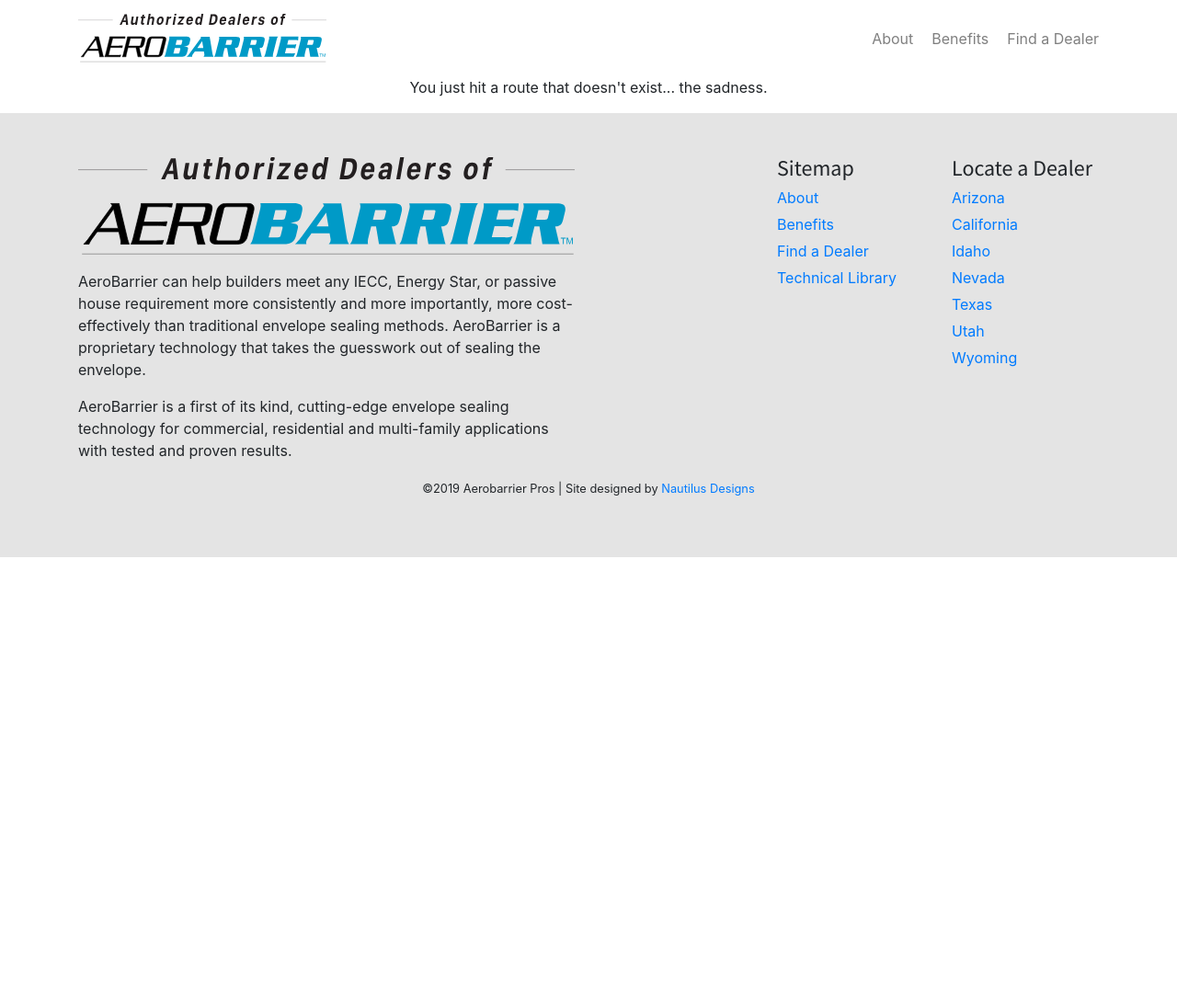
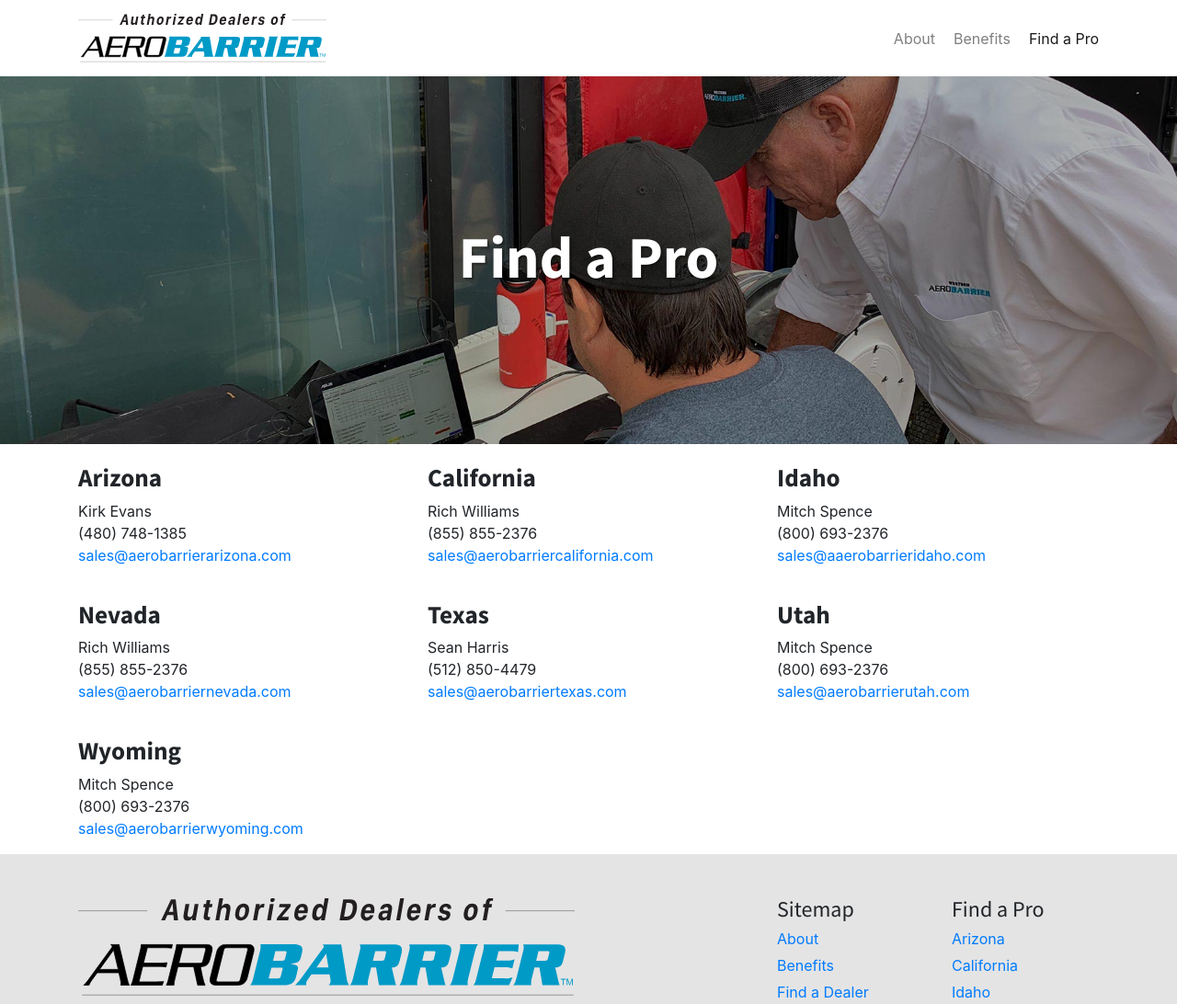
Before and after one commit to haydn5/Aero-Barrier-Pros, a Gatsby site: page /find-a-pro in a window 1280 px wide. Before the commit this address had no page. Shown: the top 1092 px of the page at 92% size. Before the commit the page ends 800 px from the top, so only its background shows below. Built offline with nearby package versions, Linux system fonts and the light colour scheme; Gatsby itself is replaced by a stand-in of ours.

Commit message:
updated find a dealer to find a pro

```diff
--- a/src/components/header.js
+++ b/src/components/header.js
@@ -28,9 +28,9 @@
               <Nav className="navbar-nav text-center ml-auto">
               <ul className="navbar-nav  text-center">
 
-                <li><Link to="/about/" className="nav-link" activeClassName="active">About</Link></li>
-                <li><Link to="/benefits/" className="nav-link" activeClassName="active">Benefits</Link></li>
-                <li><Link to="/find-a-dealer/" className="nav-link" activeClassName="active">Find a Dealer</Link></li>
+                <li><Link to="/about" className="nav-link" activeClassName="active">About</Link></li>
+                <li><Link to="/benefits" className="nav-link" activeClassName="active">Benefits</Link></li>
+                <li><Link to="/find-a-pro" className="nav-link" activeClassName="active">Find a Pro</Link></li>
               </ul>
               </Nav>
             </Navbar.Collapse>
--- a/src/components/layout.js
+++ b/src/components/layout.js
@@ -88,7 +88,7 @@
               </Col>
 
               <Col lg={2}>
-                <h2>Locate a Dealer</h2>
+                <h2>Find a Pro</h2>
                 <ul>
                   <li><Link to="/find-a-dealer/">Arizona</Link></li>
                   <li><Link to="/find-a-dealer/">California</Link></li>
--- a/src/pages/find-a-dealer.js
+++ b/src/pages/find-a-pro.js
@@ -9,14 +9,14 @@
 
 const aboutTheAuthor = props => (
   <Layout>
-        <SEO title="Find a Dealer"/>
+        <SEO title="Find a Pro"/>
         <section className="page-section">
 
         <div className="masthead fixed" style={{ backgroundImage: `url(${indexImage})` }}>
           <Container className="container h-100">
             <Row className="row h-100 align-items-center">
               <Col md="12" className="text-center">
-                <h1>Find a Dealer</h1>
+                <h1>Find a Pro</h1>
               </Col>
             </Row>
           </Container>
```
Also changed, not shown: 1 other file.
